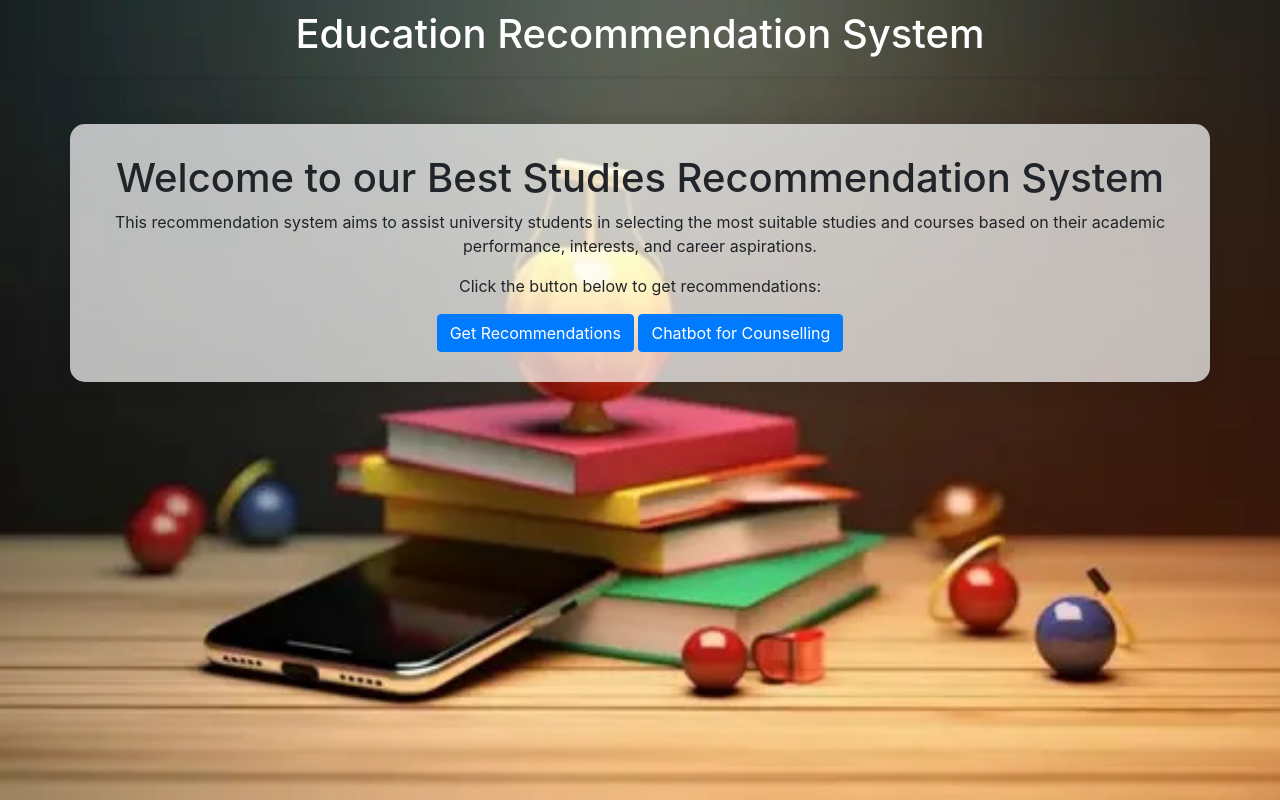
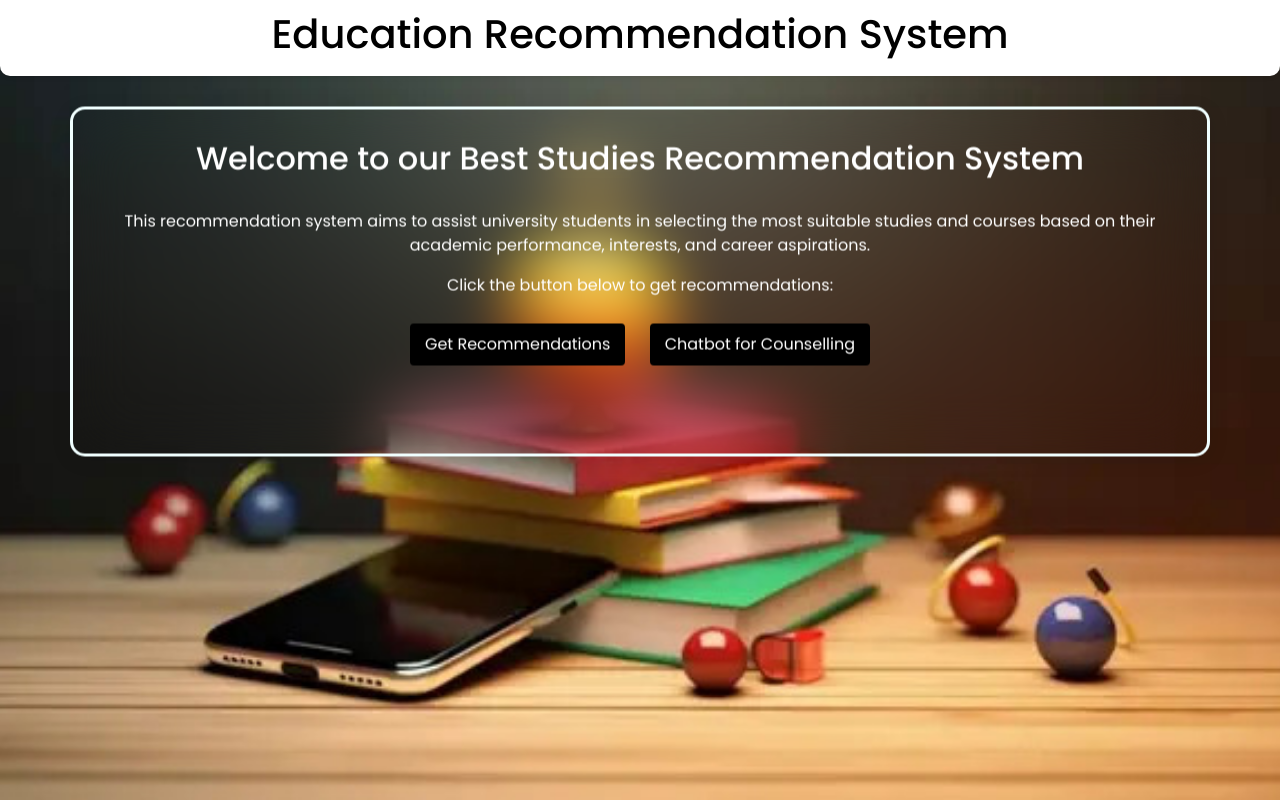
Before and after one commit to aditya95-pixel/hackheritage24, a Flask app: page /pred in a window 1280 px wide. Run offline with Flask 3, Linux system fonts and the light colour scheme; parts of the project's set-up code (start-up, migrations or seed data) failed here and were passed over; some libraries are stand-ins or nearby versions.

Commit message:
Update home.html

```diff
--- a/HackHeritage/templates/home.html
+++ b/HackHeritage/templates/home.html
@@ -6,24 +6,41 @@
     <title>Studies Recommendation</title>
     <link rel="stylesheet" href="https://maxcdn.bootstrapcdn.com/bootstrap/4.5.2/css/bootstrap.min.css">
     <style>
+        @import url('https://fonts.googleapis.com/css2?family=Poppins:wght@100;200;300;400;500;600;700;800;900&display=swap');
+        *{
+            font-family:'Poppins', sans-serif;
+        }
         .mynav {
-            border-radius: 10px;
-            box-shadow: 0px 20px 60px rgba(0, 0, 0, 0.1); /* Increased shadow for mynav */
+            border-bottom-left-radius: 10px;
+            border-bottom-right-radius: 10px;
+             /* Increased shadow for mynav */
             background: rgba(0, 0, 0, 0.7); /* Semi-transparent background color */
-            color: white;
+            color: azure;
             padding: 10px;
             width: 100%;
+            backdrop-filter:blur(30px);
         }
 
         .container {
             margin-top: 50px;
             border-radius: 15px;
+            border:3.5px solid azure;
             box-shadow: 0 4px 20px rgba(0, 0, 0, 0.1); /* Increased shadow for container */
             padding: 30px;
-            background-color: rgba(255, 255, 255, 0.7);
+            height:350px;
+            position: auto;
+            transform: translateX(0) translateY(-5%);
+            /*background-color: rgba(255, 255, 255, 0.7);*/
+            background:transparent;
+            backdrop-filter:blur(30px);
             text-align: center;
+            color:white;
         }
-
+        .btn.btn-primary{
+            background-color:black;
+            border:solid black;
+            margin:10px;
+        }
         .bg-image {
             background-size: cover;
             background-position: center;
@@ -34,12 +51,13 @@
 </head>
 <body>
     <div class="bg-image" id="bgImage">
-        <div class="mynav shadow-sm" style="background:transparent; color:white;font-weight:bold; padding:10px;width:100%;">
+        <div class="mynav shadow-sm" style="background-color:white;backdrop-filter:blur(30px);color:black;font-weight:bold;box-shadow: 0 10px 15px black;padding:10px;width:100%;">
             <h1 class="text-center">Education Recommendation System</h1>
         </div>
 
         <div class="container mt-5">
-            <h1>Welcome to our Best Studies Recommendation System</h1>
+            <h2>Welcome to our Best Studies Recommendation System</h2>
+            <br/>
             <p>This recommendation system aims to assist university students in selecting the most suitable studies and courses based on their academic performance, interests, and career aspirations.</p>
             <p>Click the button below to get recommendations:</p>
             <a href="/recommend" class="btn btn-primary">Get Recommendations</a>
```
